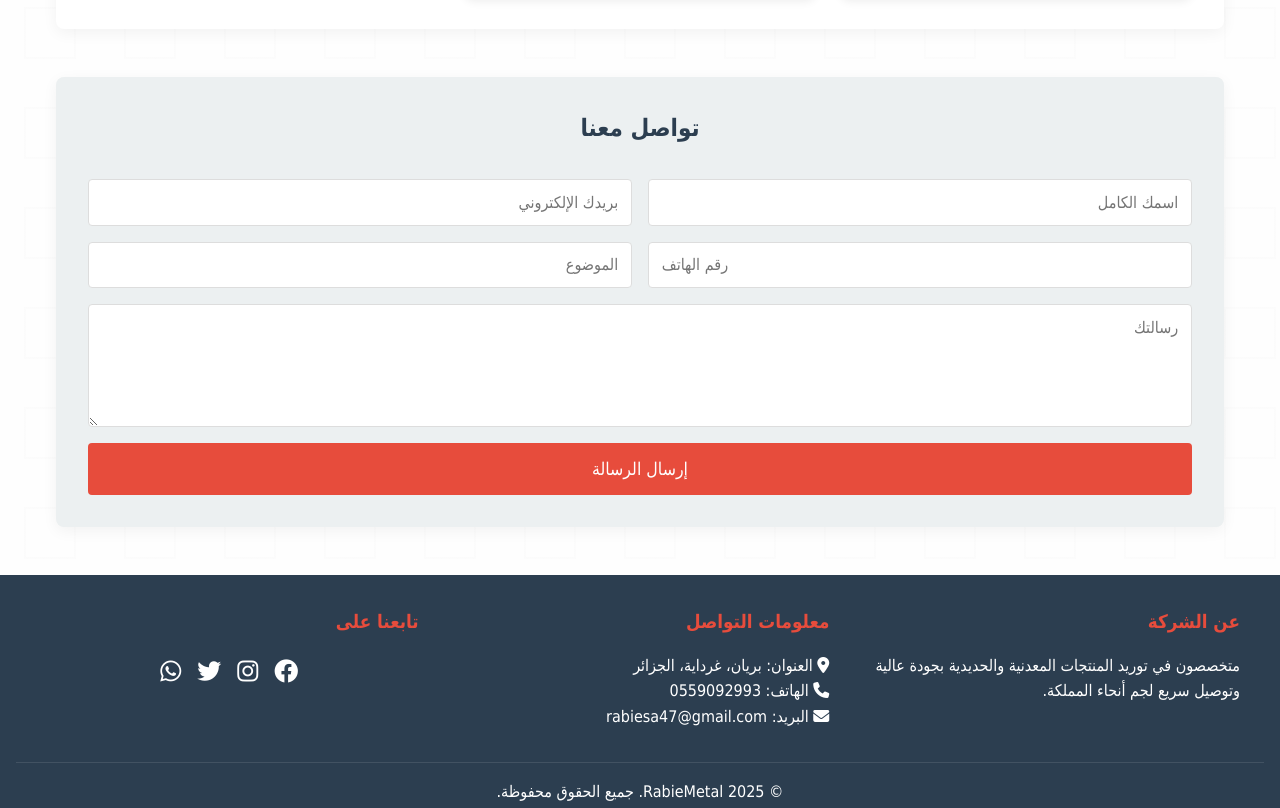
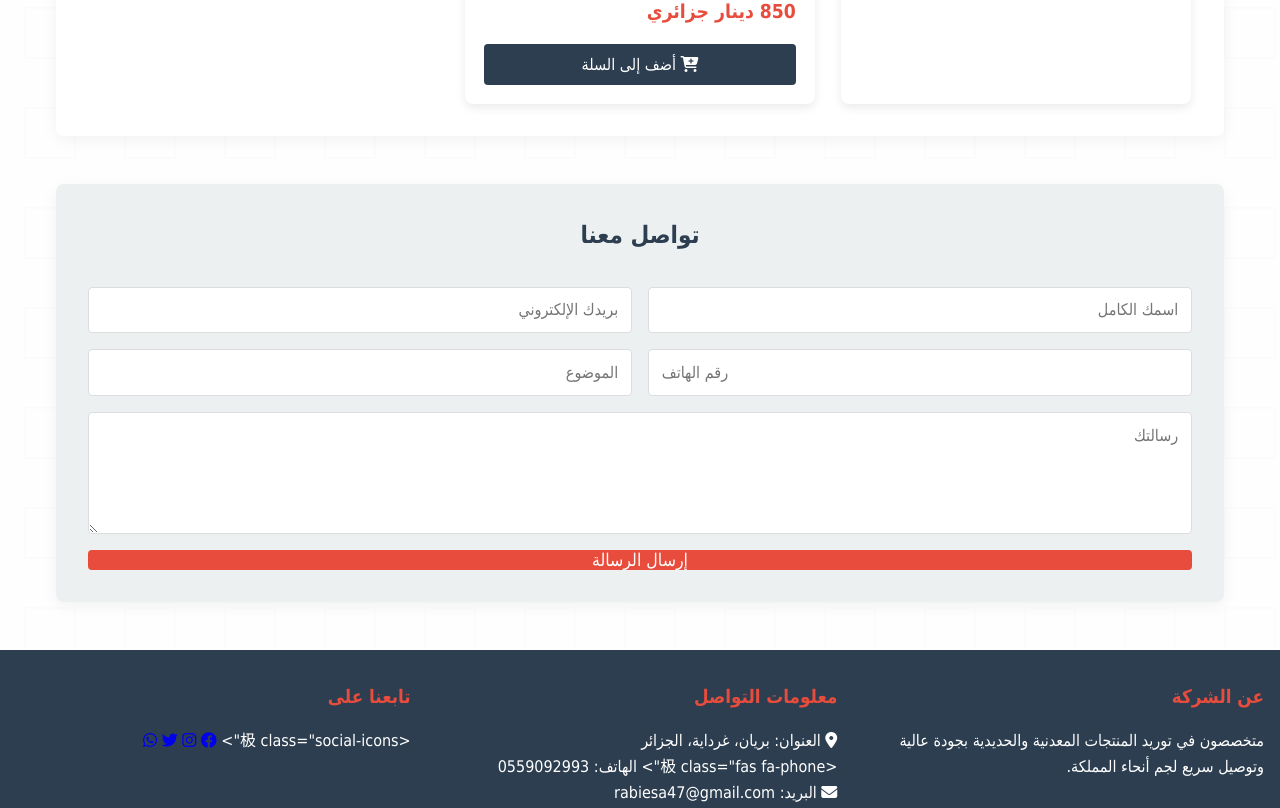
Before and after one commit to AmirDiaz/RABIEMETAL, a plain HTML site: page index.html in a window 1280 px wide. Shown: the part 1017-1825 px from the top of the page. Drawn offline with Linux system fonts and the light colour scheme.

Commit message:
Update index.html

```diff
--- a/index.html
+++ b/index.html
@@ -252,6 +252,22 @@
       background: var(--accent-color);
     }
 
+    .add-cart {
+      background: var(--primary-color);
+      color: white;
+      border: none;
+      padding: 0.7rem 1.5rem;
+      border-radius: 4px;
+      cursor: pointer;
+      width: 100%;
+      font-size: 1rem;
+      transition: background 0.3s;
+    }
+
+    .add-cart:hover {
+      background: var(--accent-color);
+    }
+
     /* قسم التواصل */
     #contact {
       background: var(--light-color);
@@ -278,7 +294,7 @@
       background: var(--secondary-color);
       color: white;
       border: none;
-      padding: 1rem;
+      padding: 极rem;
       border-radius: 4px;
       cursor: pointer;
       font-size: 1.1rem;
@@ -307,7 +323,7 @@
     }
 
     .footer-content {
-      max-width: 1200px;
+      max-width: 1200极;
       margin: 0 auto;
       display: grid;
       grid-template-columns: repeat(auto-fit, minmax(250px, 1fr));
@@ -424,13 +440,13 @@
       <div class="footer-section">
         <h3>معلومات التواصل</h3>
         <p><i class="fas fa-map-marker-alt"></i> العنوان: بريان، غرداية، الجزائر</p>
-        <p><i class="fas fa-phone"></i> الهاتف: 0559092993</p>
+        <p><极 class="fas fa-phone"></i> الهاتف: 0559092993</p>
         <p><i class="fas fa-envelope"></i> البريد: rabiesa47@gmail.com</p>
       </div>
 
       <div class="footer-section">
         <h3>تابعنا على</h3>
-        <div class="social-icons">
+        <极 class="social-icons">
           <a href="#"><i class="fab fa-facebook"></i></a>
           <a href="#"><i class="fab fa-instagram"></i></a>
           <a href="#"><i class="fab fa-twitter"></i></a>
@@ -501,7 +517,7 @@
           });
         } else {
           productElement.innerHTML = `
-            <div class="product-image">
+            <div class极product-image">
               <img src="${product.image}" alt="${product.name}">
             </div>
             <div class="product-info">
```
